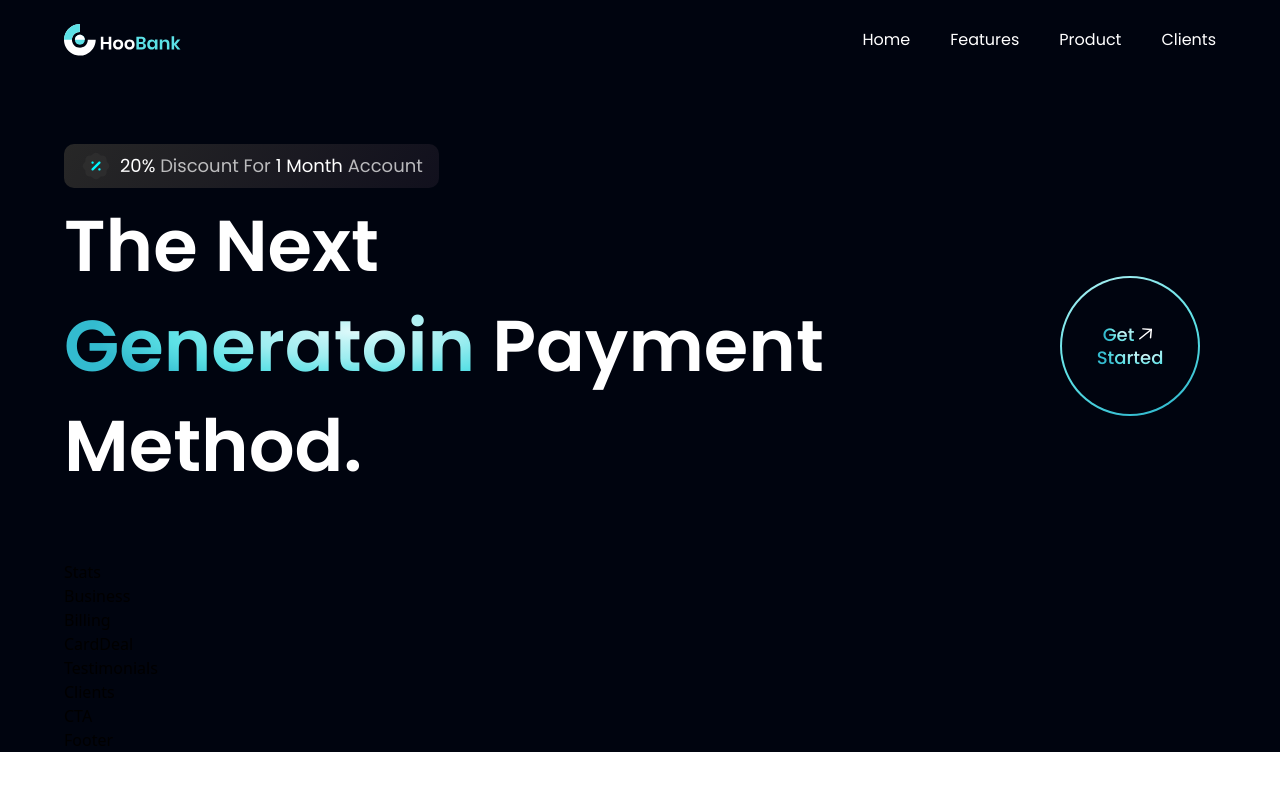
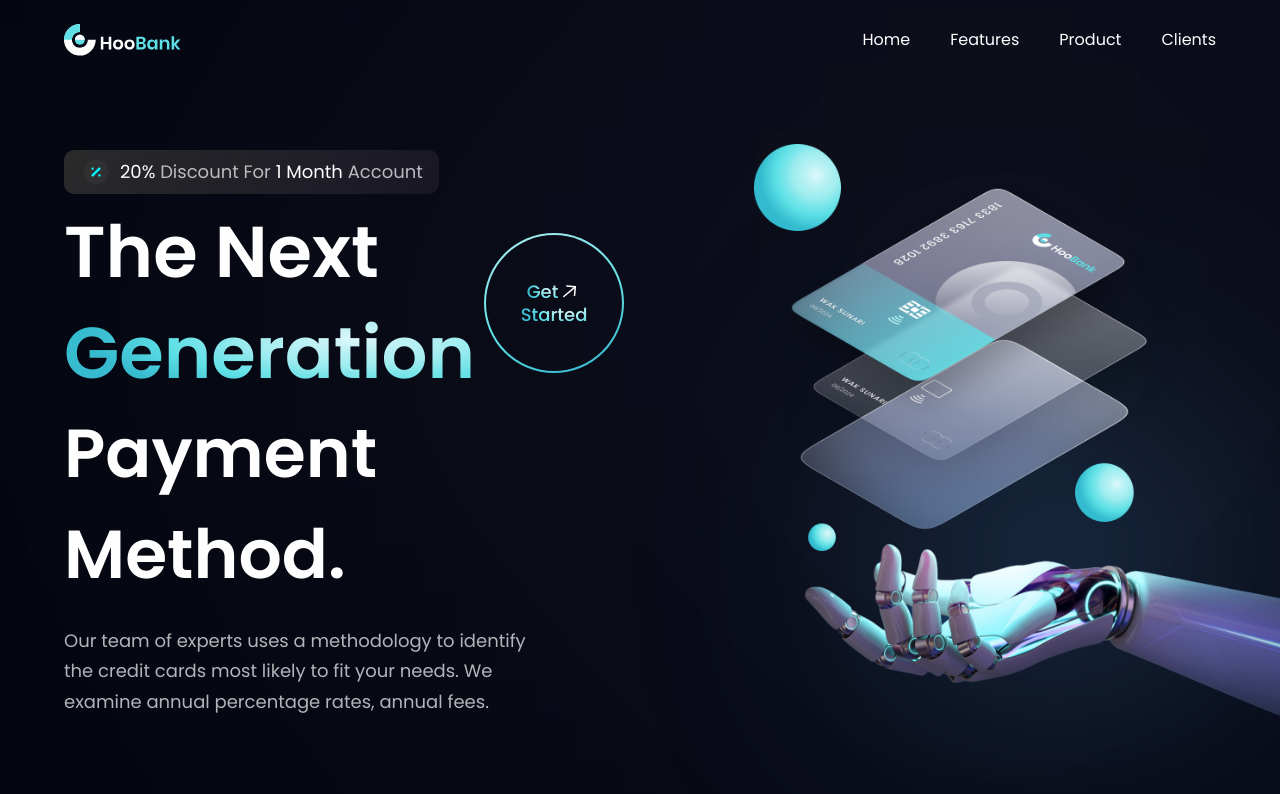
Before and after one commit to Vivek-Anil-Kalal/Bank-Payment-Form, a React (Vite) app in the folder bank_modern_app/: page / in a window 1280 px wide. Shown: the top 794 px of the page. Built offline with nearby package versions, Linux system fonts and the light colour scheme.

Commit message:
Hero Section is Completed

```diff
--- a/bank_modern_app/src/components/GetStarted.jsx
+++ b/bank_modern_app/src/components/GetStarted.jsx
@@ -4,7 +4,7 @@ import { arrowUp } from '../assets'
 
 const GetStarted = () => {
   return (
-    <div className={`${styles.flexCenter} w-[140px] h-[140px] rounded-full bg-blue-gradient p-[2px] curson-pointer`}>
+    <div className={`${styles.flexCenter} w-[140px] h-[140px] rounded-full bg-blue-gradient p-[2px] cursor-pointer`}>
       <div className={`${styles.flexCenter} flex-col bg-primary w-[100%] h-[100%] rounded-full`}>
         <div className={`${styles.flexStart} flex-row`}>
           <p className="font-poppins font-medium text-[18px] leading-[23px]">
--- a/bank_modern_app/src/components/Hero.jsx
+++ b/bank_modern_app/src/components/Hero.jsx
@@ -1,30 +1,54 @@
-import React from 'react'
-import styles from '../style'
-import { discount, robot } from '../assets'
-import GetStarted from './GetStarted'
+import styles from "../style";
+import { discount, robot } from "../assets";
+import GetStarted from "./GetStarted";
 
-const Hero = () => (
-  <section id='home' className={`flex md:flex-row flex-col ${styles.paddingY}`}>
+const Hero = () => {
+  return (
+    <section id="home" className={`flex md:flex-row flex-col ${styles.paddingY}`}>
       <div className={`flex-1 ${styles.flexStart} flex-col xl:px-0 sm:px-16 px-6`}>
         <div className="flex flex-row items-center py-[6px] px-4 bg-discount-gradient rounded-[10px] mb-2">
-        <img src={discount} alt="discount" className="w-[32px] h-[32px ]" />
+          <img src={discount} alt="discount" className="w-[32px] h-[32px]" />
           <p className={`${styles.paragraph} ml-2`}>
-          <span className="text-white">20% </span>
-          Discount For {" "}
-          <span className="text-white">1 Month </span>
-          Account
+            <span className="text-white">20%</span> Discount For{" "}
+            <span className="text-white">1 Month</span> Account
           </p>
         </div>
+
         <div className="flex flex-row justify-between items-center w-full">
-        {/* sm:block means that this br only work in small devices and will hidden usually  */}
-        <h1 className="flex-1 font-poppins font-semibold ss:text-[72px] text-[52px] text-white ss:leading-[100px] leading-[72px]">The Next <br className="sm:block hidden"/>  {" "}
-          <span className="text-gradient">Generatoin</span> {" "} Payment Method.</h1>
+          <h1 className="flex-1 font-poppins font-semibold ss:text-[72px] text-[52px] text-white ss:leading-[100.8px] leading-[75px]">
+            The Next <br className="sm:block hidden" />{" "}
+            <span className="text-gradient">Generation</span>{" "}
+          </h1>
           <div className="ss:flex hidden md:mr-4 mr-0">
             <GetStarted />
           </div>
         </div>
+
+        <h1 className="font-poppins font-semibold ss:text-[68px] text-[52px] text-white ss:leading-[100.8px] leading-[75px] w-full">
+          Payment Method.
+        </h1>
+        <p className={`${styles.paragraph} max-w-[470px] mt-5`}>
+          Our team of experts uses a methodology to identify the credit cards
+          most likely to fit your needs. We examine annual percentage rates,
+          annual fees.
+        </p>
+      </div>
+
+      <div className={`flex-1 flex ${styles.flexCenter} md:my-0 my-10 relative`}>
+        <img src={robot} alt="billing" className="w-[100%] h-[100%] relative z-[5]" />
+
+        {/* gradient start */}
+        <div className="absolute z-[0] w-[40%] h-[35%] top-0 pink__gradient" />
+        <div className="absolute z-[1] w-[80%] h-[80%] rounded-full white__gradient bottom-40" />
+        <div className="absolute z-[0] w-[50%] h-[50%] right-20 bottom-20 blue__gradient" />
+        {/* gradient end */}
+      </div>
+
+      <div className={`ss:hidden ${styles.flexCenter}`}>
+        <GetStarted />
       </div>
     </section>
-)
+  );
+};
 
-export default Hero
+export default Hero;
```
Lines whose indentation alone changed are shown as unchanged.
